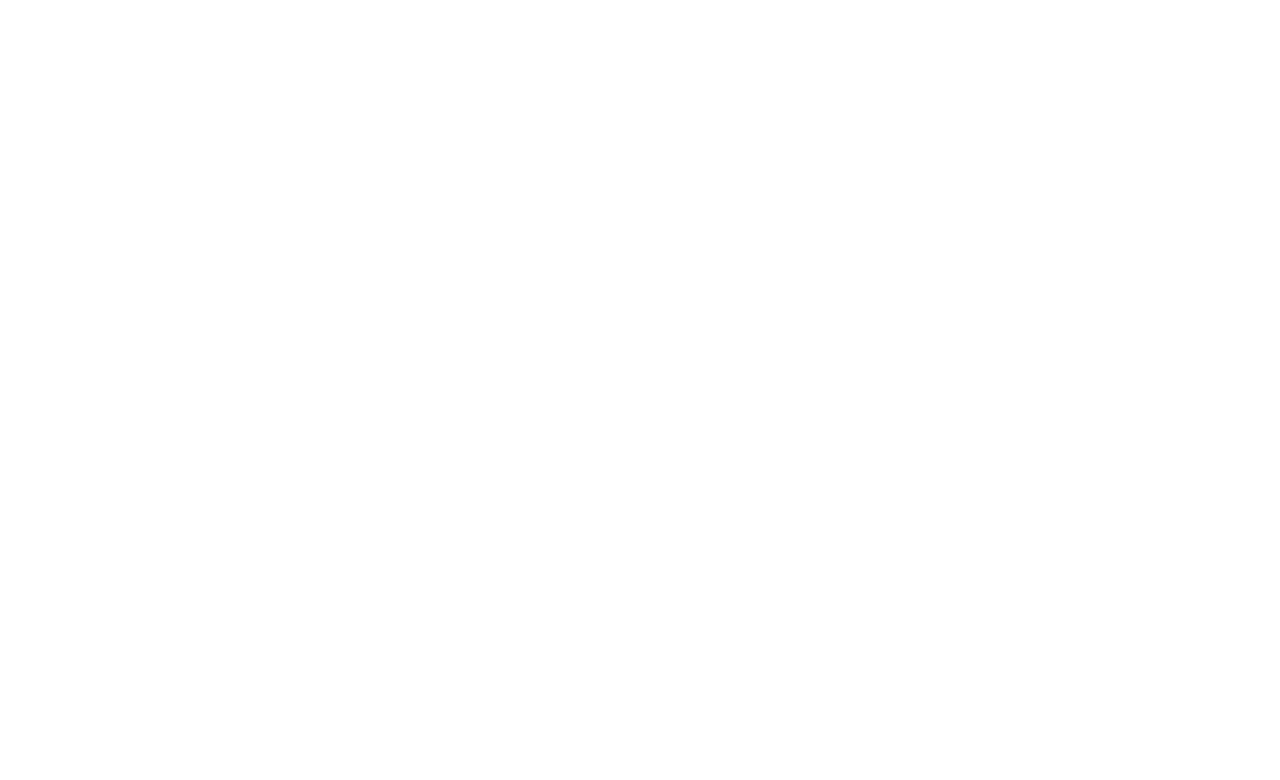
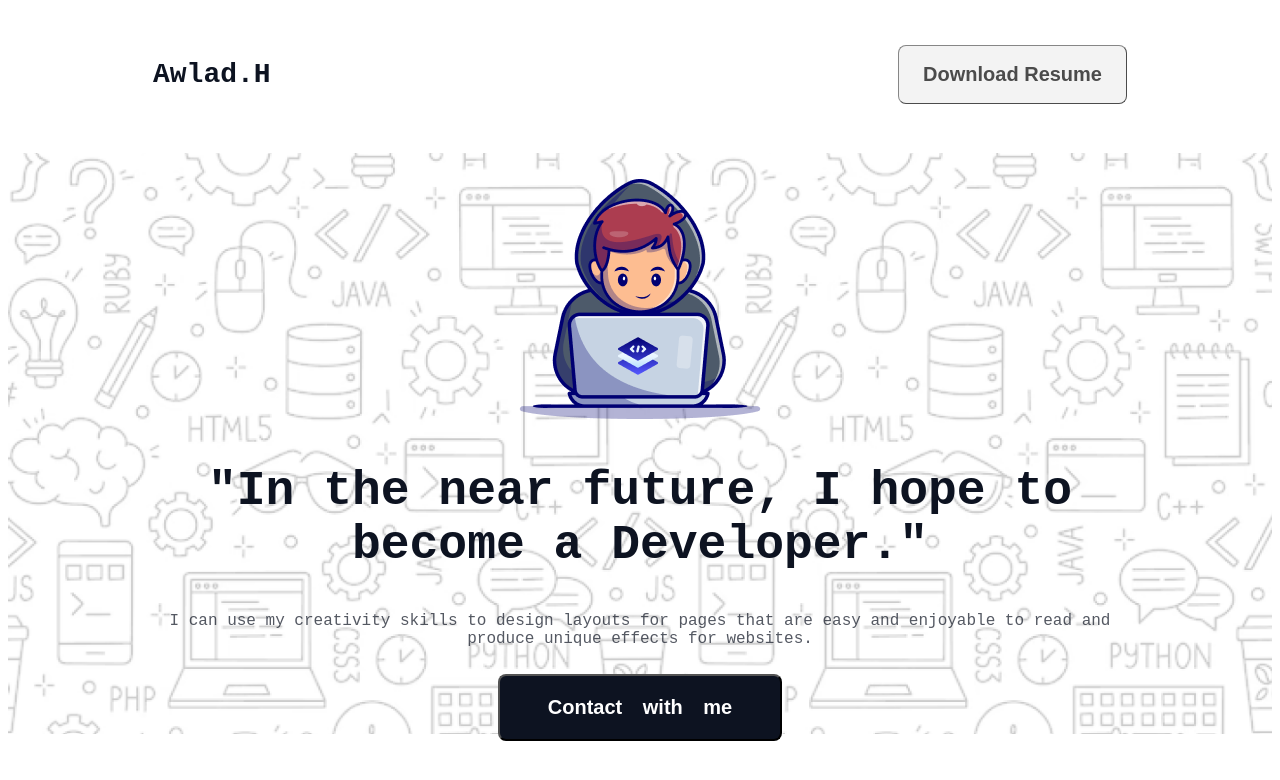
Before and after one commit to ShafayetHossain/B10A1-Assignment, a plain HTML site: page index.html in a window 1280 px wide. Drawn offline with Linux system fonts and the light colour scheme; a web font is replaced by a local one.

Commit message:
banner section

```diff
--- a/index.html
+++ b/index.html
@@ -3,9 +3,43 @@
 <head>
     <meta charset="UTF-8">
     <meta name="viewport" content="width=device-width, initial-scale=1.0">
+    <link rel="stylesheet" href="style.css">
     <title>First Assignment</title>
 </head>
+
 <body>
+
+    <header>
+        <nav>
+            <h2 class="nav_name">Awlad.H</h2>
+
+            <div class="nav_button">
+                <button>Download Resume</button>
+            </div>
+        </nav>
+    </header>
+
+    <main>
+        <section class="banner">
+
+            <div class="banner-container">
+
+                <div class="banner-image">
+                    <img src="assets/Group.png" alt="">
+                </div>
+
+                <div class="banner-content">
+
+                    <h1 class="banner-heading">"In the near future, I hope to become a Developer."</h1>
+                    <p class="banner-discription">I can use my creativity skills to design layouts for pages that are easy and enjoyable to read and produce unique effects for websites.</p>
+                    <button class="banner-button"><a href="">Contact with me</a></button>
+
+                </div>
+
+            </div>
+        </section>
+    </main>
+    <footer></footer>
 
 </body>
 </html>
--- a/style.css
+++ b/style.css
@@ -0,0 +1,90 @@
+@import url('https://fonts.googleapis.com/css2?family=Azeret+Mono:ital,wght@0,100..900;1,100..900&display=swap');
+
+/* *{
+    margin: 0px;
+    padding: 0px;
+} */
+body{
+    font-family: "Azeret Mono", monospace;
+}
+
+
+/* Nav section Start */
+nav{
+    display: flex;
+    justify-content: space-between;
+    align-items: center;
+    margin-top: 36px;
+}
+.nav_name{
+    font-size: 28px;
+    font-weight:800;
+    color: #0D1321;
+    margin-left: 145px;
+}
+.nav_button button{
+
+    font-size: 20px;
+    font-weight: 600;
+    margin-right: 145px;;
+    padding: 17px 24px;
+    border-radius: 8px;
+    opacity: 70%;
+    border-width: thin;
+}
+/* Nav section End */
+
+
+/* Banner section Start */
+.banner{
+    background-image: url(assets/Hero-bg.png);
+    background-repeat: no-repeat;
+    background-size: cover;
+    margin-top: 40px;
+}
+
+.banner-container{
+    height: 581px;
+    width: 998px;
+    margin: 0px auto 45px;
+    display: flex;
+    flex-direction: column;
+    text-align: center;
+}
+
+.banner-image{
+    margin-top: 26px;
+}
+
+/* .banner-content{
+
+} */
+
+.banner-heading{
+    font-size: 48px;
+    font-weight: 800;
+    color: #0D1321;
+}
+
+.banner-discription{
+    color: #0D1321;
+    font-size: 16px;
+    opacity: 70%;
+}
+
+.banner-button{
+    background-color: #0D1321;
+    padding: 20px 24px;
+    border-radius: 8px;
+    margin-top: 10px;
+}
+
+.banner-button a{
+    color: #FFFFFF;
+    font-size: 20px;
+    font-weight: 600;
+    padding: 20px 24px;
+    word-spacing: 15px;
+    text-decoration: none;
+}
+/* Banner section End */
```
